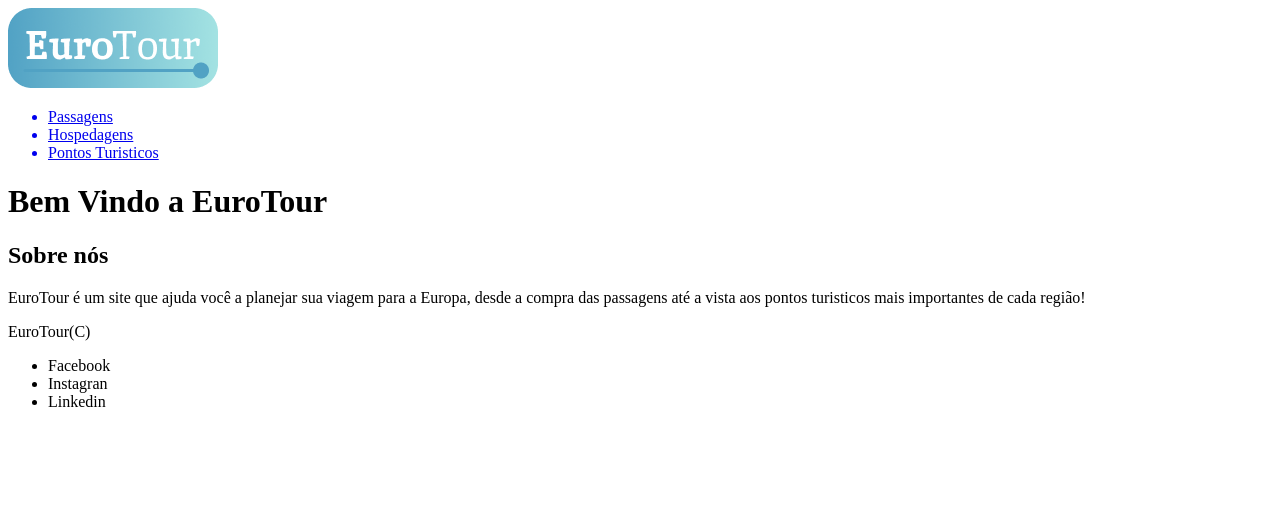
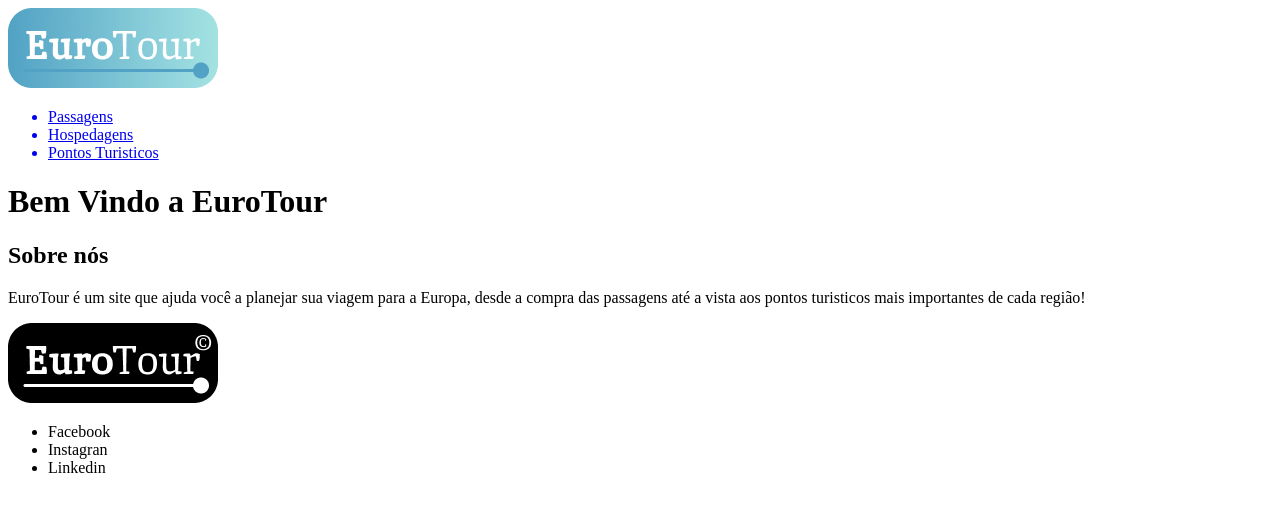
Before and after one commit to adilson-psantos/desenvolvimento2, a plain HTML site: page Viagens_Europa/index.html in a window 1280 px wide. Drawn offline with Linux system fonts and the light colour scheme.

Commit message:
Criado site Eurotour com informações de viagens com pagina de index, passagens, hospedagem e pontos turisticos

```diff
--- a/Viagens_Europa/index.html
+++ b/Viagens_Europa/index.html
@@ -23,7 +23,9 @@
             <h2>Sobre nós</h2>
             <p>EuroTour é um site que ajuda você a planejar sua viagem para a Europa, desde a compra das passagens até a vista
                 aos pontos turisticos mais importantes de cada região!</p>
-        <span>EuroTour(C)</span>
+        </section>
+    </main>
+        <img src="imagens\eurotour-logo-pb.png" alt="Logo da EuroTour com letras brancas e fundo preto">
         <footer>
             <ul>
                 <li>Facebook</li>
@@ -31,7 +33,5 @@
                 <li>Linkedin</li>
             </ul>
         </footer>
-        </section>
-    </main>
 </body>
 </html>
```
Also changed, not shown: Viagens_Europa/imagens/eurotour-logo-pb.png (added).
